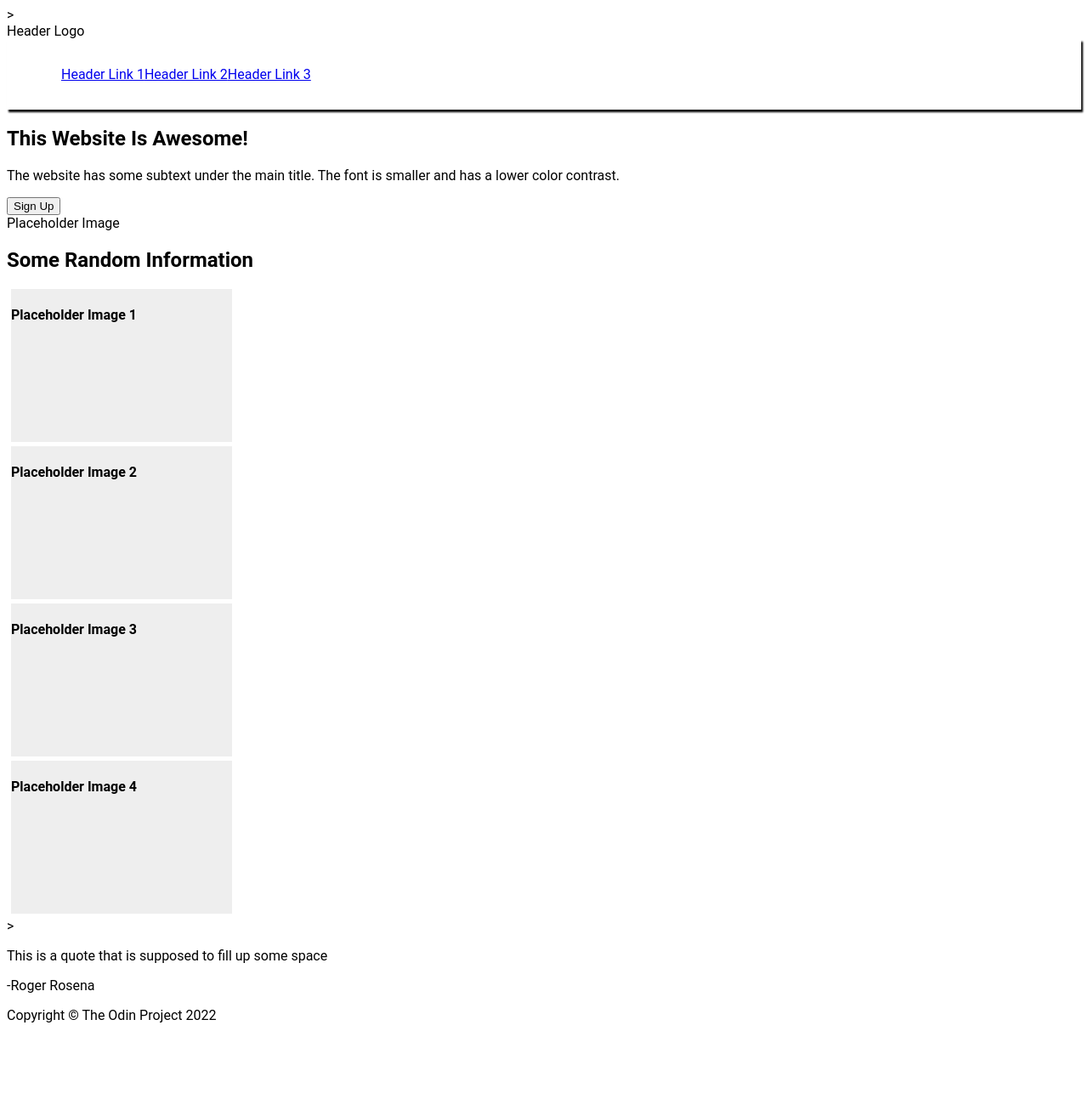
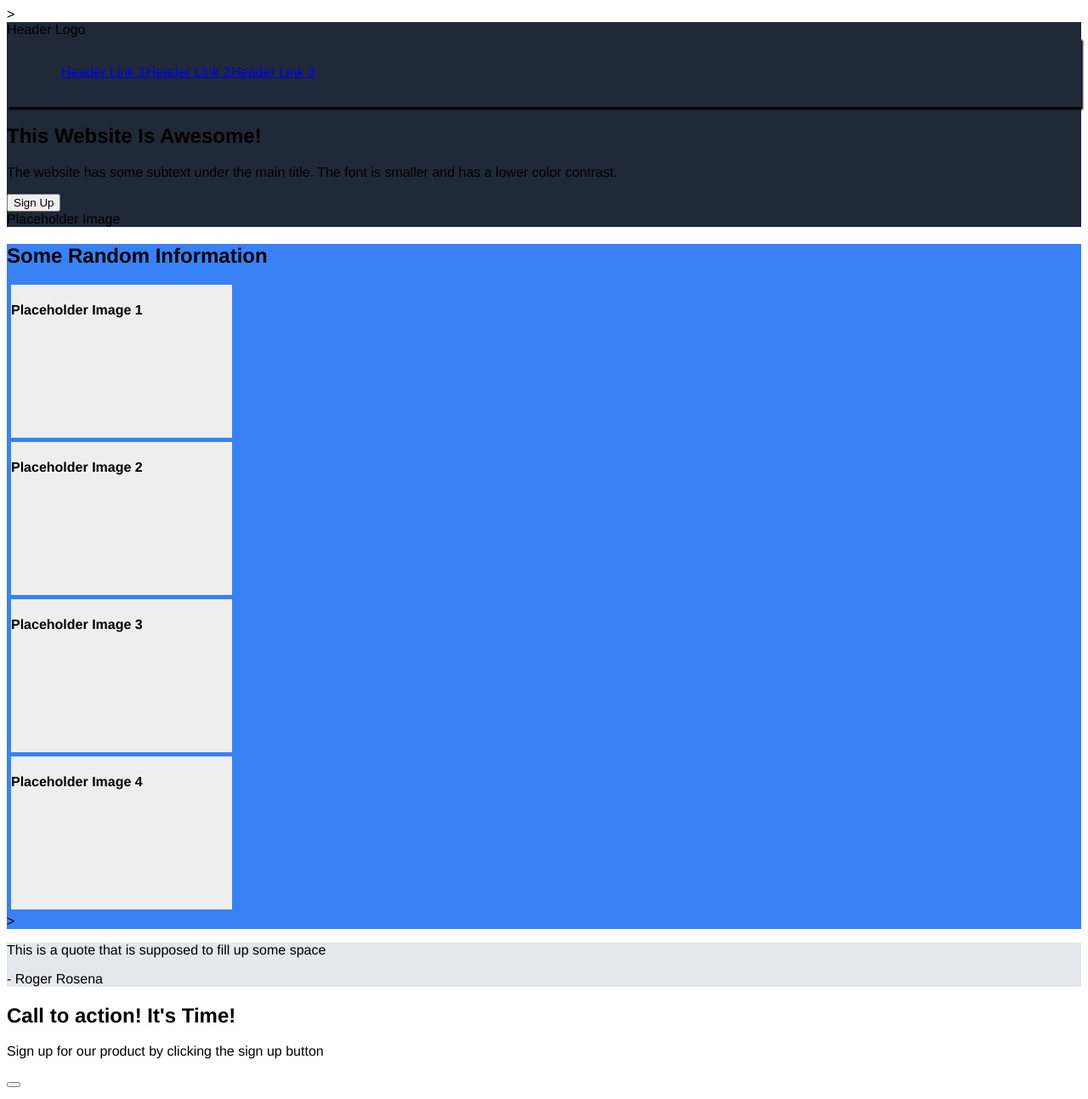
Before and after one commit to TheMonist/landing-page1, a plain HTML site: page index.html in a window 1280 px wide. Shown: the top 1293 px of the page at 85% size. Before the commit the page ends 1220 px from the top, so only its background shows below. Drawn offline with Linux system fonts and the light colour scheme.

Commit message:
adjustments 1

```diff
--- a/index.html
+++ b/index.html
@@ -9,7 +9,7 @@
       <!--Header and Nav Bar-->
       <section class="hero">
        <div>
-        <header id="header">Header Logo</header>
+        <header id="header"> Header Logo </header>
        </div>
        <nav id="nav-bar">
         <ul>
@@ -47,10 +47,14 @@
       <!--Section 3-->
       <section class="quote">
         <p>This is a quote that is supposed to fill up some space</p>
-        <p>-Roger Rosena</p>
+        <p> - Roger Rosena</p>
       </section>
       <!--Section 4-->
-      <section class="sign-up"></section>
+      <section class="sign-up">
+        <h2>Call to action! It's Time!</h2>
+        <p>Sign up for our product by clicking the sign up button</p>
+        <button type="button" id="call-btn"Sign Up!></button>
+      </section>
       <!--Footer-->
       <footer>
         <p>Copyright © The Odin Project 2022</p>
--- a/styles.css
+++ b/styles.css
@@ -1,5 +1,5 @@
 body {
-    font-family: "Roboto", sans-serif;
+    font-family: Helvetica, sans-serif;
 }
 
 ul li {
@@ -22,6 +22,7 @@ ul {
     display: flex;
     justify-content: space-between;
     align-items: center;
+    list-style-type: none;
 }
 
 .image-placeholder {
@@ -31,3 +32,24 @@ ul {
     margin: 5px;
     width: 260px;
 }
+
+.rando {
+    background-color: #3882F6;
+}
+
+.quote {
+    background-color: #e5e7eb;
+
+}
+
+.sign-up {
+
+}
+
+.hero {
+    background-color: #1f2937;
+}
+
+footer {
+    background-color: #1f2937;
+}
```
